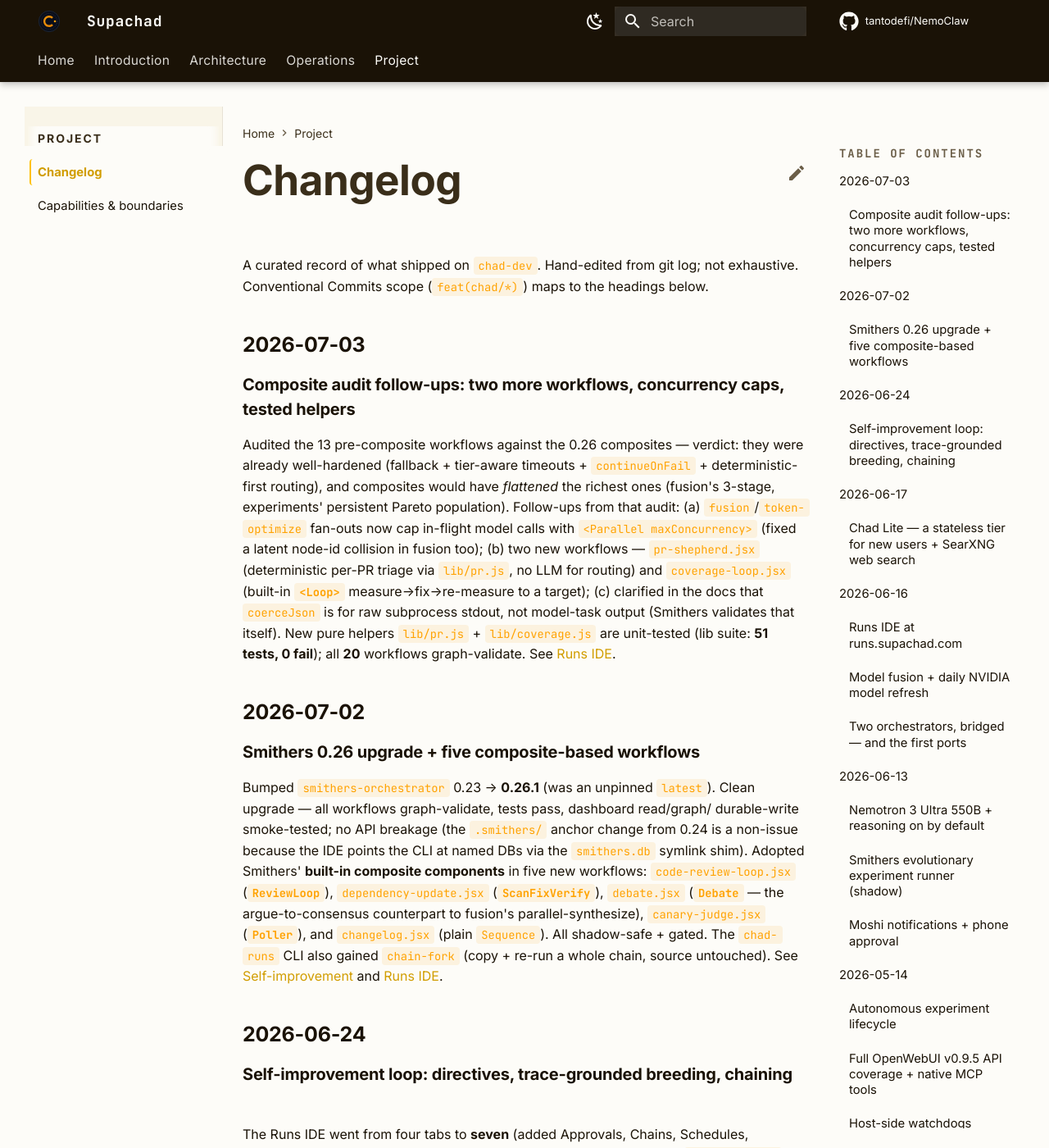
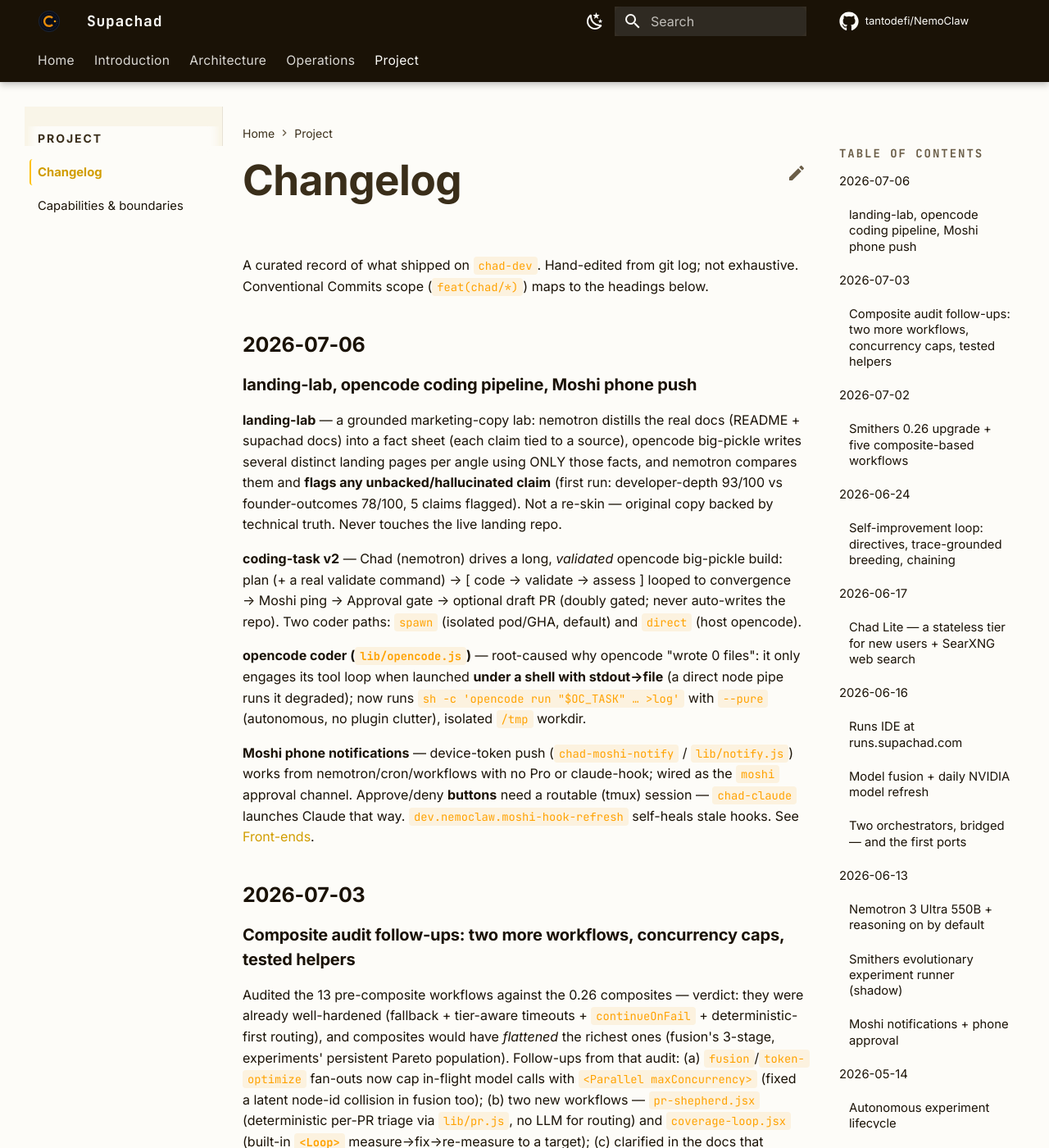
Before and after one commit to tantodefi/supachad-docs, an MkDocs documentation site: the page built from docs/changelog.md, in a window 1280 px wide and 1400 px high. Shown: the whole window at 82% size. Built offline with MkDocs 1.6.1 and Material for MkDocs 9.7.7, drawn with Linux system fonts in a browser that asks for light colours; comment, search, counter and statistics services are not loaded.

Commit message:
docs: landing-lab + coding-task v2 in catalog, Moshi phone-notifications section, changelog
Co-Authored-By: Claude Opus 4.8 <noreply@anthropic.com>

```diff
--- a/docs/changelog.md
+++ b/docs/changelog.md
@@ -3,6 +3,34 @@
 A curated record of what shipped on `chad-dev`. Hand-edited from
 git log; not exhaustive. Conventional Commits scope (`feat(chad/*)`)
 maps to the headings below.
+
+## 2026-07-06
+
+### landing-lab, opencode coding pipeline, Moshi phone push
+
+**landing-lab** — a grounded marketing-copy lab: nemotron distills the real docs
+(README + supachad docs) into a fact sheet (each claim tied to a source), opencode
+big-pickle writes several distinct landing pages per angle using ONLY those facts,
+and nemotron compares them and **flags any unbacked/hallucinated claim** (first run:
+developer-depth 93/100 vs founder-outcomes 78/100, 5 claims flagged). Not a re-skin —
+original copy backed by technical truth. Never touches the live landing repo.
+
+**coding-task v2** — Chad (nemotron) drives a long, *validated* opencode big-pickle
+build: plan (+ a real validate command) → [ code → validate → assess ] looped to
+convergence → Moshi ping → Approval gate → optional draft PR (doubly gated; never
+auto-writes the repo). Two coder paths: `spawn` (isolated pod/GHA, default) and
+`direct` (host opencode).
+
+**opencode coder (`lib/opencode.js`)** — root-caused why opencode "wrote 0 files":
+it only engages its tool loop when launched **under a shell with stdout→file** (a
+direct node pipe runs it degraded); now runs `sh -c 'opencode run "$OC_TASK" … >log'`
+with `--pure` (autonomous, no plugin clutter), isolated `/tmp` workdir.
+
+**Moshi phone notifications** — device-token push (`chad-moshi-notify` /
+`lib/notify.js`) works from nemotron/cron/workflows with no Pro or claude-hook; wired
+as the `moshi` approval channel. Approve/deny **buttons** need a routable (tmux)
+session — `chad-claude` launches Claude that way. `dev.nemoclaw.moshi-hook-refresh`
+self-heals stale hooks. See [Front-ends](front-ends.md#phone-notifications-approvals-moshi).
 
 ## 2026-07-03
 
```
Also changed, not shown: docs/front-ends.md (+22 -0 lines), docs/runs-ide.md (+2 -1 lines).
